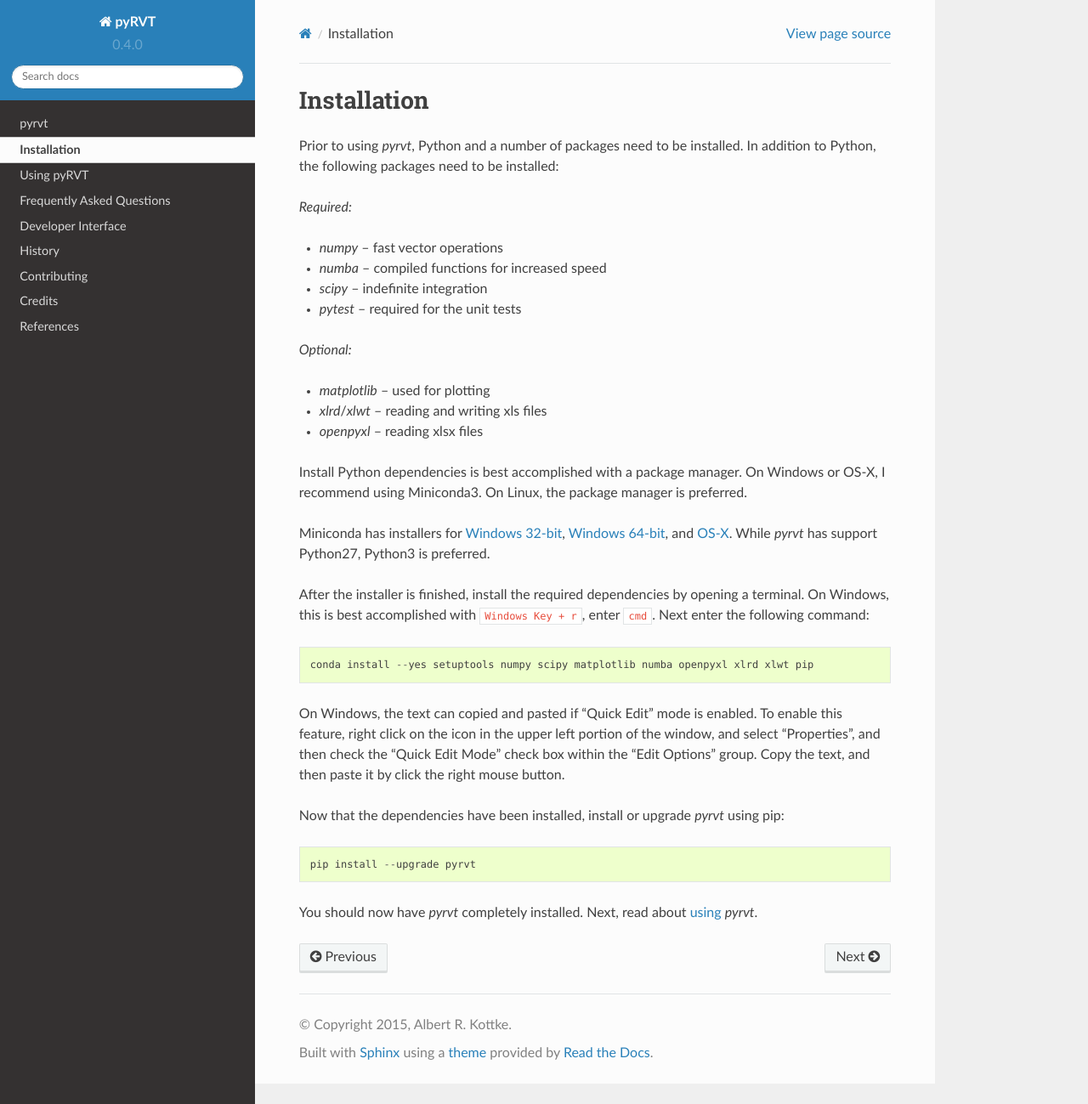
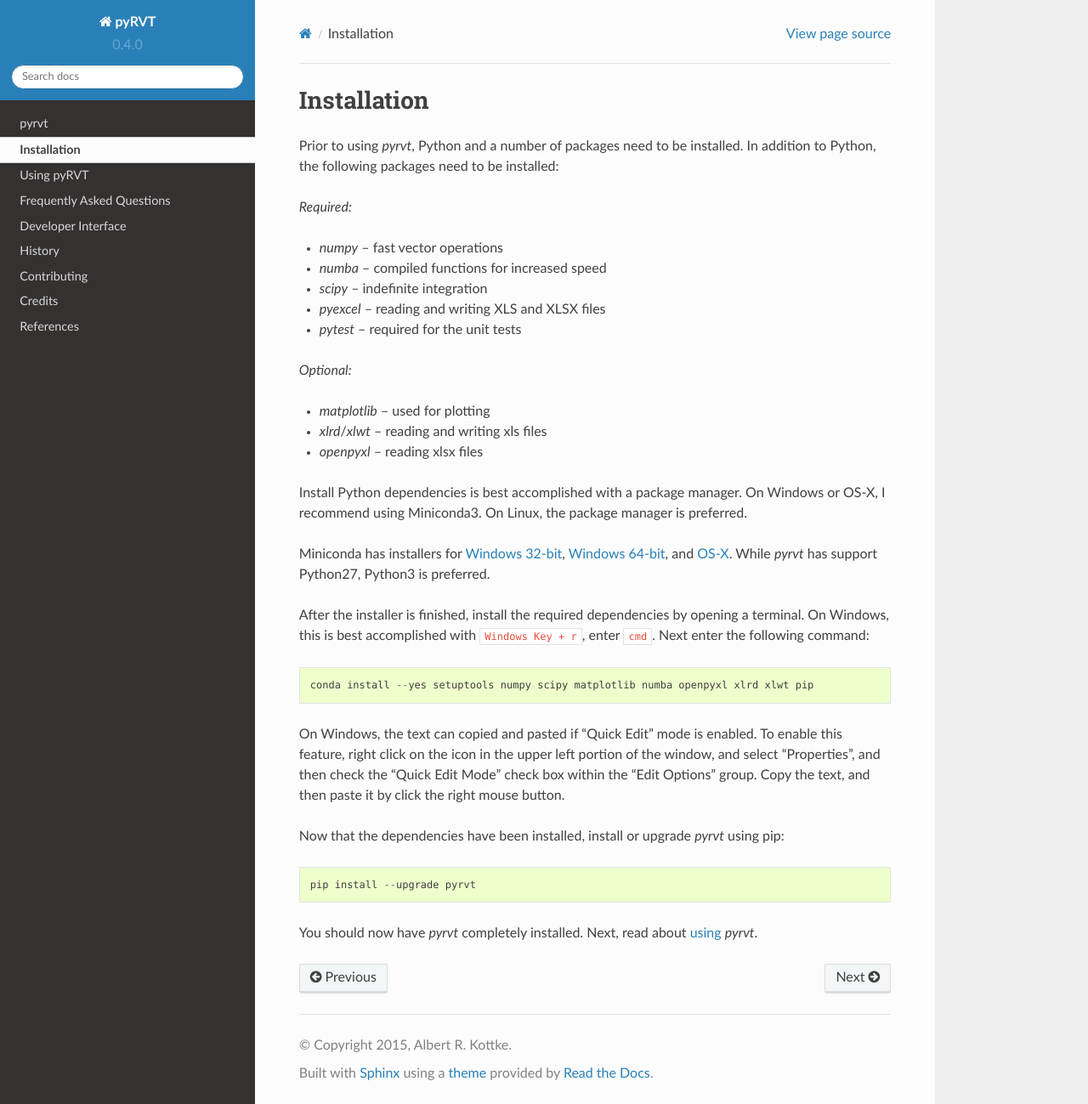
Before and after one commit to arkottke/pyrvt, a Sphinx documentation site: the page built from docs/installation.rst, in a window 1280 px wide and 1299 px high. Shown: the whole window at 85% size. Built offline with Sphinx 7.4.7 and the Read the Docs theme 2.0.0, drawn with Linux system fonts in a browser that asks for light colours.

Commit message:
Added pyexcel as dependency.

```diff
--- a/docs/installation.rst
+++ b/docs/installation.rst
@@ -4,8 +4,8 @@
 Installation
 ============
 
-Prior to using `pyrvt`, Python and a number of packages need to be installed. In
-addition to Python, the following packages need to be installed:
+Prior to using `pyrvt`, Python and a number of packages need to be installed.
+In addition to Python, the following packages need to be installed:
 
 *Required:*
 
@@ -14,6 +14,8 @@ addition to Python, the following packages need to be installed:
 - `numba` -- compiled functions for increased speed
 
 - `scipy` -- indefinite integration
+
+- `pyexcel` -- reading and writing XLS and XLSX files
 
 - `pytest` -- required for the unit tests
 
```
